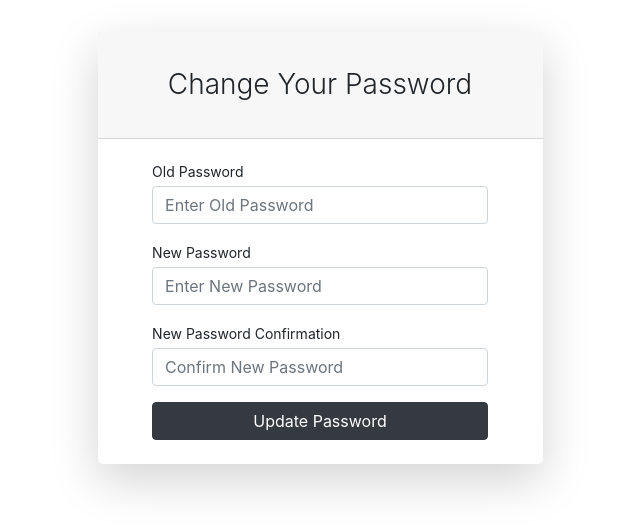
After one commit to ImValerio/edumy, a Django app: page /password-change/ in a window 1280 px wide. The commit adds this page. Shown: the top 532 px of the page, without its empty margins (320-960 px from the left). Run offline with Django 4.2, Linux system fonts and the light colour scheme; the visitor is signed in with stand-in values (Sample User, id 1).

Commit message:
user update view v2

```diff
--- /dev/null
+++ b/userAuth/templates/userAuth/user/change_password.html
@@ -0,0 +1,75 @@
+{% extends "base.html" %}
+{% block content %}
+    <div class="form-content my-3 p-3">
+        <div class="container">
+            <div class="row justify-content-center">
+                <div class="col-lg-5">
+                        <div class="card shadow-lg border-0 rounded-lg mt-0 mb-3">
+                            <div class="card-header justify-content-center">
+                              <h3 class="font-weight-light my-4 text-center">Change Your Password</h3>
+                            </div>
+                            {% if form.errors %}
+                                <div class="alert alert-danger alert-dismissible" role="alert">
+                                    <div id="form_errors">
+                                        {% for key, value in form.errors.items %}
+                                            <strong>{{ value }}</strong>
+                                        {% endfor %}
+                                    </div>
+                                    <button type="button" class="close" data-dismiss="alert" aria-label="Close">
+                                        <span aria-hidden="true">&times;</span>
+                                    </button>
+                                </div>
+                            {% endif %}
+
+                            <div class="card-body">
+                                <form method="POST">
+                                    {% csrf_token %}
+                                    <div class="form-row">
+                                        <div class="col-md-10 offset-md-1">
+                                            <div class="form-group">
+                                                <label class="small mb-1" for="id_old_password">Old Password</label>
+                                                <input type="password" name="old_password" autocomplete="new-password"
+                                                       class="form-control" required id="id_old_password"
+                                                       placeholder="Enter Old Password"/>
+                                                <span>
+                                                </span>
+                                            </div>
+                                        </div>
+                                    </div>
+                                    <div class="form-row">
+                                        <div class="col-md-10 offset-md-1">
+                                            <div class="form-group">
+                                                <label class="small mb-1" for="id_new_password1">New Password</label>
+                                                <input type="password" name="new_password1" autocomplete="new-password"
+                                                       class="form-control" required id="id_new_password1"
+                                                       placeholder="Enter New Password"/>
+                                                <span>
+                                                </span>
+                                            </div>
+                                        </div>
+                                    </div>
+                                    <div class="form-row">
+                                        <div class="col-md-10 offset-md-1">
+                                            <div class="form-group">
+                                                <label class="small mb-1" for="id_new_password2">New Password Confirmation</label>
+                                                <input type="password" name="new_password2" autocomplete="new-password"
+                                                       required id="id_new_password2" class="form-control"
+                                                       placeholder="Confirm New Password"/>
+                                            </div>
+                                        </div>
+                                    </div>
+                                    <div class="form-row">
+                                        <div class="col-md-10 offset-md-1">
+                                            <div class="form-group mt-0 mb-1">
+                                                <button type="submit" class="col-md-12 btn btn-dark" id="reset">Update Password</button>
+                                            </div>
+                                        </div>
+                                    </div>
+                                </form>
+                            </div>
+                        </div>
+                </div>
+            </div>
+        </div>
+    </div>
+{% endblock content %}
--- a/userAuth/templates/userAuth/user/detail.html
+++ b/userAuth/templates/userAuth/user/detail.html
@@ -9,5 +9,6 @@
     <p><b>Email:</b> {{ usertype.email }}</p>
     <p><b>Username:</b> {{ usertype.username }}</p>
 
-    <a href="{% url 'userAuth:update-profile' pk=usertype.id %}">Update user</a>
+    <a href="{% url 'userAuth:update-profile' pk=usertype.id %}">Update user</a><br>
+    <a href="{% url 'homepage' %}">Home</a>
 {% endblock %}
--- a/userAuth/templates/userAuth/user/update.html
+++ b/userAuth/templates/userAuth/user/update.html
@@ -7,5 +7,5 @@
 {% block content %}
     <h1>Update user</h1>
     {% crispy form %}
-
+    <a href="{% url 'userAuth:password_change' %}">Change password</a>
 {% endblock %}
--- a/userAuth/urls.py
+++ b/userAuth/urls.py
@@ -2,7 +2,7 @@ from django.contrib import admin
 from django.urls import path
 from django.contrib.auth import views as auth_views
 
-from userAuth.views import UserCreationView, UserDetailView, UserUpdateView
+from userAuth.views import UserCreationView, UserDetailView, UserUpdateView, ChangePasswordView
 
 app_name = 'userAuth'
 
@@ -10,4 +10,6 @@ urlpatterns = [
     path('signup', UserCreationView.as_view(), name='signup'),
     path('profile/<int:pk>', UserDetailView.as_view(), name='profile'),
     path('profile/<int:pk>/update', UserUpdateView.as_view(), name='update-profile'),
+    path('password-change/', ChangePasswordView.as_view(), name='password_change'),
+
 ]
--- a/userAuth/views.py
+++ b/userAuth/views.py
@@ -1,3 +1,6 @@
+
+from django.contrib.auth.views import PasswordChangeView
+from django.contrib.messages.views import SuccessMessageMixin
 from django.shortcuts import render, redirect
 
 # Create your views here.
@@ -19,9 +22,15 @@ class UserDetailView(DetailView):
 
 class UserUpdateView(UpdateView):
     model = UserType
-    form_class = UserSignup
+    form_class = UserUpdate
     template_name = 'userAuth/user/update.html'
 
     def form_valid(self, form):
         pk = str(form.instance.pk)
         return redirect('userAuth:profile', pk)
+
+
+class ChangePasswordView(SuccessMessageMixin, PasswordChangeView):
+    template_name = 'userAuth/user/change_password.html'
+    success_message = "Successfully Changed Your Password"
+    success_url = reverse_lazy('homepage')
```
Also changed, not shown: userAuth/forms.py (+19 -10 lines).
